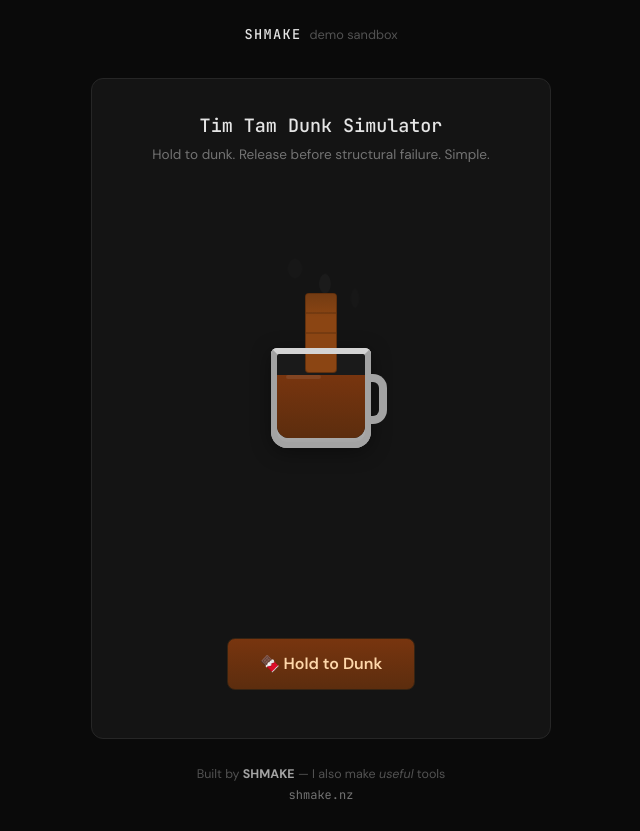
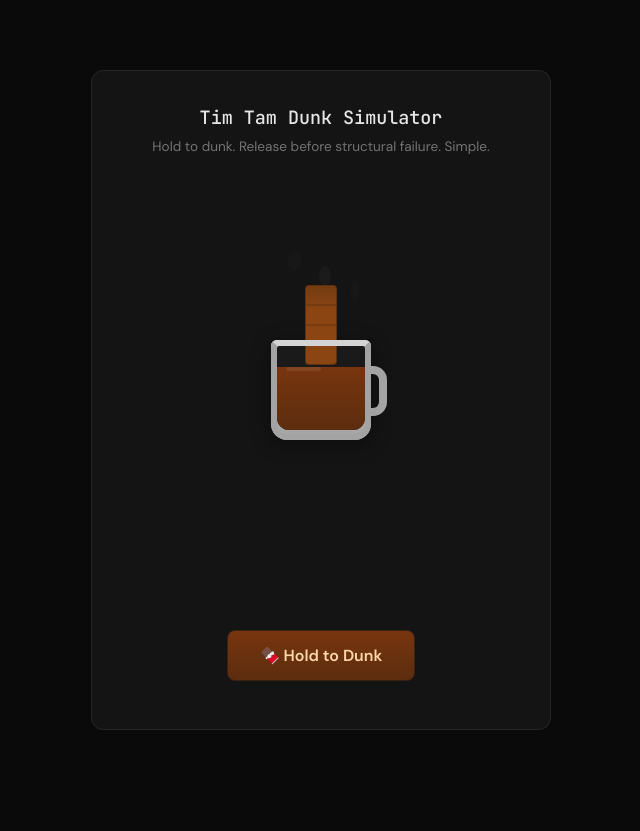
Before and after one commit to lemusa/shmake-demos, a React (Vite) app: page / in a window 1280 px wide. Shown: the whole page, without its empty margins (319-959 px from the left). After the commit the page ends 800 px from the top, so only its background shows below. Built offline with nearby package versions, Linux system fonts and the light colour scheme.

Commit message:
fully embedded to main site

```diff
--- a/src/components/Landing.jsx
+++ b/src/components/Landing.jsx
@@ -205,11 +205,6 @@
   return (
     <div style={styles.page}>
       <div style={styles.container}>
-        <div style={styles.header}>
-          <span style={styles.logo}>SHMAKE</span>
-          <span style={styles.headerSub}>demo sandbox</span>
-        </div>
-
         <div style={styles.gameArea}>
           <h1 style={styles.title}>Tim Tam Dunk Simulator</h1>
           <p style={styles.subtitle}>
@@ -384,17 +379,6 @@
           )}
         </div>
 
-        <div style={styles.footer}>
-          <span>
-            Built by <strong style={{ color: '#a3a3a3' }}>SHMAKE</strong> — I
-            also make <em>useful</em> tools
-          </span>
-          <div style={styles.footerLinks}>
-            <a href="https://shmake.nz" style={styles.footerLink} target="_blank" rel="noopener noreferrer">
-              shmake.nz
-            </a>
-          </div>
-        </div>
       </div>
 
       <style>{`
@@ -422,7 +406,8 @@
 
 const styles = {
   page: {
-    minHeight: '100vh',
+    height: '100vh',
+    overflow: 'hidden',
     display: 'flex',
     alignItems: 'center',
     justifyContent: 'center',
@@ -433,24 +418,6 @@
   container: {
     width: '100%',
     maxWidth: '460px',
-  },
-  header: {
-    display: 'flex',
-    alignItems: 'center',
-    gap: '0.5rem',
-    marginBottom: '2rem',
-    justifyContent: 'center',
-  },
-  logo: {
-    fontFamily: "'JetBrains Mono', monospace",
-    fontWeight: 500,
-    fontSize: '0.85rem',
-    letterSpacing: '0.1em',
-    color: '#e5e5e5',
-  },
-  headerSub: {
-    fontSize: '0.8rem',
-    color: '#525252',
   },
   gameArea: {
     background: '#141414',
@@ -718,23 +685,4 @@
   statDot: {
     color: '#333',
   },
-  footer: {
-    marginTop: '1.5rem',
-    textAlign: 'center',
-    fontSize: '0.78rem',
-    color: '#525252',
-    lineHeight: 1.8,
-  },
-  footerLinks: {
-    display: 'flex',
-    alignItems: 'center',
-    justifyContent: 'center',
-    gap: '0.5rem',
-  },
-  footerLink: {
-    color: '#737373',
-    textDecoration: 'none',
-    fontFamily: "'JetBrains Mono', monospace",
-    fontSize: '0.75rem',
-  },
 }
--- a/src/demos/ecoglo-luminance/index.jsx
+++ b/src/demos/ecoglo-luminance/index.jsx
@@ -1182,7 +1182,7 @@
   const DemoStep=WF_MAP[demoStep];
 
   return(
-    <div style={{fontFamily:T.f,background:T.bg,minHeight:'100vh',color:T.n9}}>
+    <div style={{fontFamily:T.f,background:T.bg,minHeight:'calc(100vh - var(--embed-offset))',color:T.n9}}>
       <link href="https://fonts.googleapis.com/css2?family=IBM+Plex+Sans:wght@400;500;600;700&family=IBM+Plex+Mono:wght@400;500;600&display=swap" rel="stylesheet"/>
 
       {/* Dark Room Mode — full screen takeover */}
--- a/src/index.css
+++ b/src/index.css
@@ -5,6 +5,7 @@
 @import "tailwindcss";
 
 :root {
+  --embed-offset: 0px;
   --color-bg: #0a0a0a;
   --color-surface: #141414;
   --color-surface-hover: #1c1c1c;
@@ -38,7 +39,7 @@
   background: var(--color-bg);
   color: var(--color-text);
   line-height: 1.6;
-  min-height: 100vh;
+  min-height: calc(100vh - var(--embed-offset));
 }
 
 code {
@@ -55,7 +56,7 @@
    ============================================================ */
 
 .landing {
-  min-height: 100vh;
+  min-height: calc(100vh - var(--embed-offset));
   display: flex;
   align-items: center;
   justify-content: center;
@@ -109,7 +110,7 @@
    ============================================================ */
 
 .demo-layout {
-  min-height: 100vh;
+  min-height: calc(100vh - var(--embed-offset));
   display: flex;
   flex-direction: column;
 }
```
